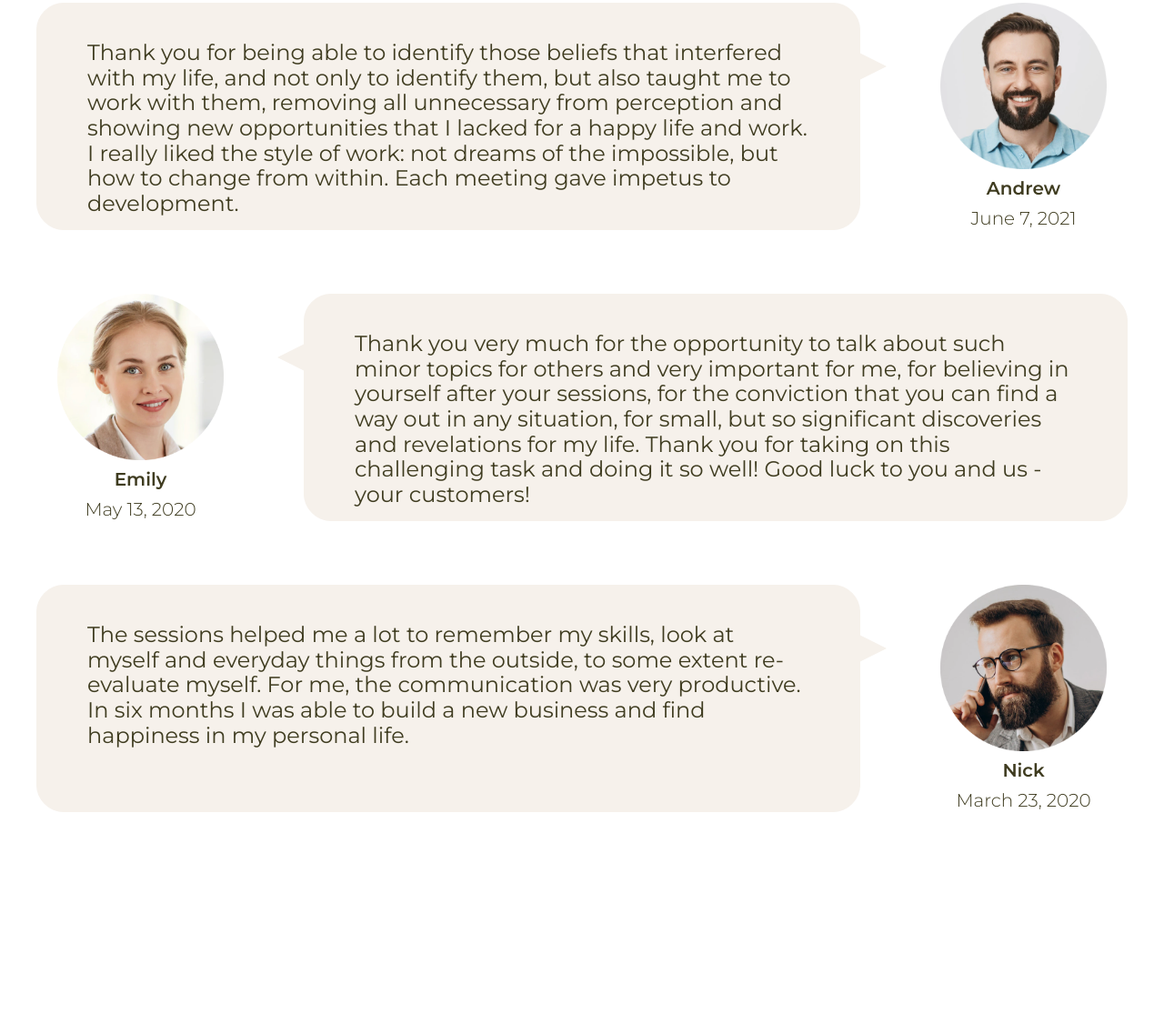
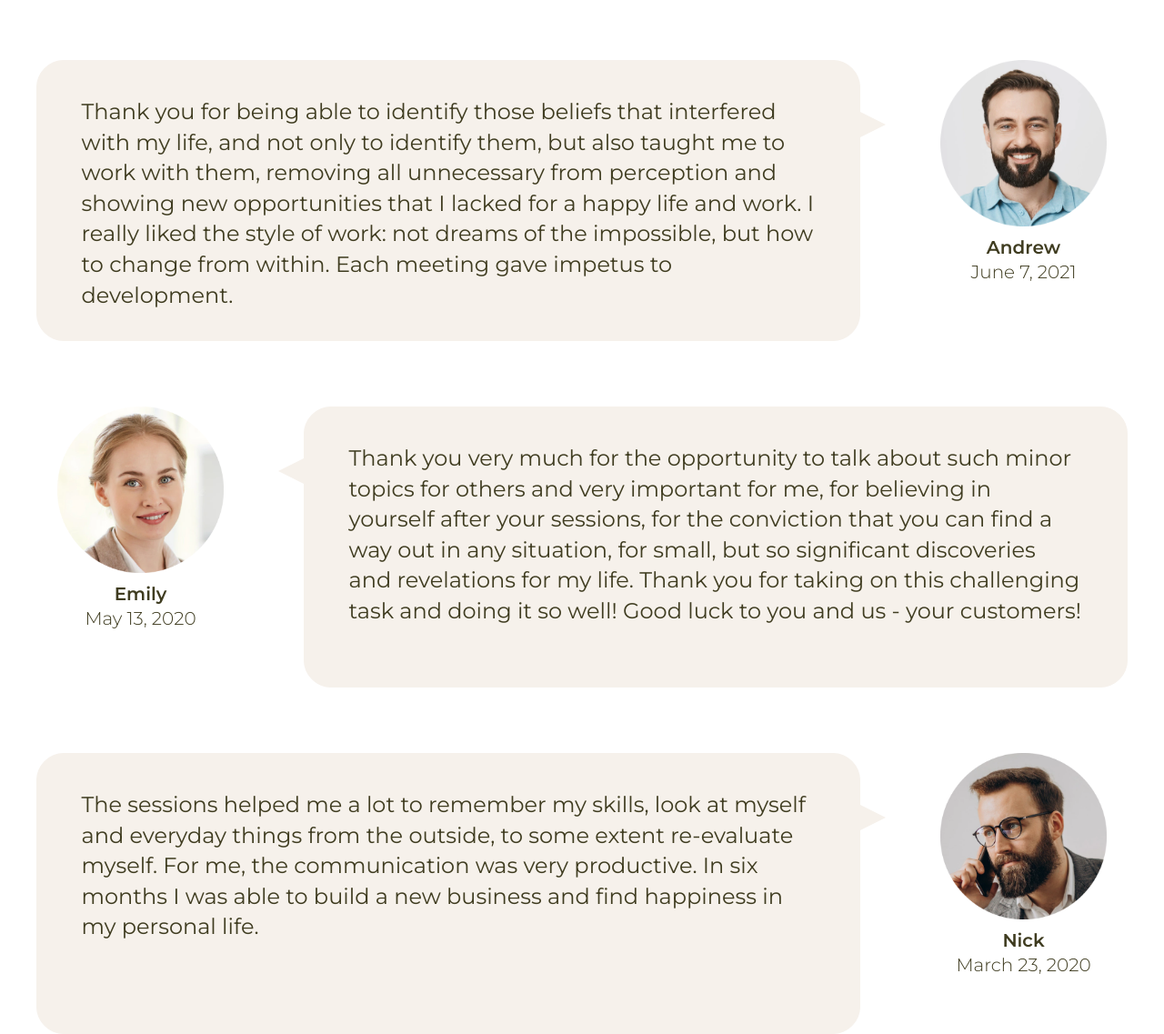
Before and after one commit to anevd/coaching-website, a website: page design/testimonials.html in a window 1280 px wide. Shown: the part 470-1607 px from the top of the page at 91% size. Before the commit the page ends 1363 px from the top, so only its background shows below. Drawn offline with Linux system fonts and the light colour scheme; a web font is replaced by a local one.

Commit message:
fixed testimonials files

```diff
--- a/design/testimonials.html
+++ b/design/testimonials.html
@@ -15,73 +15,76 @@
     <link rel="stylesheet" href="./assets/dist/css/main.css" />
   </head>
   <body>
-    <div class="wrapper">
-      <!-- header -->
+    <!-- header -->
+    <section class="testimonials">
+      <div class="wrapper">
+
 
       <!-- Ира -->
       <h1 class="title">TESTIMONIALS</h1>
-      <dev class="section">
-        <dev class="user">
+      <div class="testimonials-item">
+        <div class="testimonials-item__user">
           <img
-            class="user__img"
+            class="testimonials-item__user_img"
             src="../design/assets/images/review-photo1.png"
             alt="Alice's photo"
           />
 
-          <p class="user__name">Alice</p>
-          <p class="user__date">February 10, 2022</p>
-        </dev>
-        <dev class="text">
-          <dev class="triangle_right"></dev>
-          <p class="user__text_right">
+          <p class="testimonials-item__user_name">Alice</p>
+          <p class="testimonials-item__user_date">February 10, 2022</p>
+        </div>
+        <div >
+
+          <p class="testimonials-item__user_text-right">
             The coach directs, asks the right questions in such a way that I, as
             it were, could independently understand what I want and whether I
             really want it. Formulate and prioritize, draw up a plan of action,
             think clearly and act consciously. My thinking has become more
             positive. Throughout the joint communication, inner peace did not
             leave me, faith in my abilities increased, suspiciousness decreased.
-          </p></dev
-        >
-      </dev>
+          </p>
 
-      <dev class="section">
-        <dev class="text">
-          <dev class="triangle_left"></dev>
-          <p class="user__text_left">
+          </div>
+      </div>
+
+      <div class="testimonials-item">
+        <div >
+
+          <p class="testimonials-item__user_text-left">
             Thank you for being able to identify those beliefs that interfered
             with my life, and not only to identify them, but also taught me to
             work with them, removing all unnecessary from perception and showing
             new opportunities that I lacked for a happy life and work. I really
             liked the style of work: not dreams of the impossible, but how to
             change from within. Each meeting gave impetus to development.
-          </p></dev
+          </p></div
         >
-        <dev class="user">
+        <div class="testimonials-item__user">
           <img
-            class="user__img"
+            class="testimonials-item__user_img"
             src="../design/assets/images/review-photo2.png"
             alt="Andrew's photo"
           />
 
-          <p class="user__name">Andrew</p>
-          <p class="user__date">June 7, 2021</p>
-        </dev></dev
+          <p class="testimonials-item__user_name">Andrew</p>
+          <p class="testimonials-item__user_date">June 7, 2021</p>
+        </div></div
       >
 
-      <dev class="section">
-        <dev class="user">
+      <div class="testimonials-item">
+        <div class="testimonials-item__user">
           <img
-            class="user__img"
+            class="testimonials-item__user_img"
             src="../design/assets/images/review-photo3.png"
             alt="Emily's photo"
           />
 
-          <p class="user__name">Emily</p>
-          <p class="user__date">May 13, 2020</p>
-        </dev>
-        <dev class="text">
-          <dev class="triangle_right"></dev>
-          <p class="user__text_right">
+          <p class="testimonials-item__user_name">Emily</p>
+          <p class="testimonials-item__user_date">May 13, 2020</p>
+        </div>
+        <div >
+
+          <p class="testimonials-item__user_text-right">
             Thank you very much for the opportunity to talk about such minor
             topics for others and very important for me, for believing in
             yourself after your sessions, for the conviction that you can find a
@@ -90,31 +93,32 @@
             challenging task and doing it so well! Good luck to you and us -
             your customers!
           </p>
-        </dev>
-      </dev>
+        </div>
+      </div>
 
-      <dev class="section">
-        <dev class="text">
-          <dev class="triangle_left"></dev>
-          <p class="user__text_left">
+      <div class="testimonials-item">
+        <div >
+
+          <p class="testimonials-item__user_text-left">
             The sessions helped me a lot to remember my skills, look at myself
             and everyday things from the outside, to some extent re-evaluate
             myself. For me, the communication was very productive. In six months
             I was able to build a new business and find happiness in my personal
             life.
-          </p></dev
+          </p></div
         >
-        <dev class="user">
+        <div class="testimonials-item__user">
           <img
-            class="user__img"
+            class="testimonials-item__user_img"
             src="../design/assets/images/review-photo4.png"
             alt="Nick's photo"
           />
 
-          <p class="user__name">Nick</p>
-          <p class="user__date">March 23, 2020</p>
-        </dev></dev
+          <p class="testimonials-item__user_name">Nick</p>
+          <p class="testimonials-item__user_date">March 23, 2020</p>
+        </div></div
       >
+    </section>
 
       <!-- footer -->
     </div>
--- a/src/scss/layouts/general.scss
+++ b/src/scss/layouts/general.scss
@@ -7,6 +7,7 @@
 	border: none;
 	font-family: $default-font;
 	font-weight: 400;
+	color: $color-text;
 }
 
 h1,
--- a/src/scss/pages/testimonials.scss
+++ b/src/scss/pages/testimonials.scss
@@ -1,77 +1,71 @@
 @import "../layouts/variables.scss";
 
-    .section{
+    .testimonials-item{
     display: flex;
     flex-direction: row;
-    margin-top: 70px;
+    margin-top: 6%;
 }
-.user__img{
+.testimonials-item__user_img{
     max-width: 80%;
         }
-.user__name{
+.testimonials-item__user_name{
     font-family:$default-font;
-    color: $color-text;
+
     font-weight: 600;
     font-size: 20px;
     text-align: center;
-    margin-top: 10px;
+    margin-top: 5%;
 }
-.user__date{
+.testimonials-item__user_date{
     font-family:$default-font;
-    color: $color-text;
+
     font-weight: 300;
     font-size: 20px;
     text-align: center;
-    margin-top: 10px;
+    margin-top: 2%;
 }
-.user{display: flex;
+.testimonials-item__user{display: flex;
 flex-direction: column;
 align-items: center;}
-.user__text_right{
+.testimonials-item__user_text-right{
     font-family:$default-font;
-    color: $color-text;
     font-weight: 400;
     font-size: 24px;
     border: 1px solid $color-beige;
     background-color: $color-beige;
     border-radius: 30px;
-    padding:40px 55px 40px 55px;
+    line-height: 140%;
+    padding:4% 5% 4% 5%;
     margin-left: 65px;
     width: 906px;
-    height: 250px;
+    height: 309px;
+    position: relative;
     }
-.user__text_left{
+
+    .testimonials-item__user_text-right::after {
+        content: '';
+        position: absolute; /* Абсолютное позиционирование */
+        left: -44px; top: 55px; /* Положение треугольника */
+        border: 15px solid transparent;  /* Прозрачные границы */
+        border-right: 30px solid $color-beige; /* Добавляем треугольник */}
+
+.testimonials-item__user_text-left{
     font-family:$default-font;
-    color: $color-text;
     font-weight: 400;
     font-size: 24px;
     border: 1px solid $color-beige;
     background-color: $color-beige;
     border-radius: 30px;
-    padding:40px 55px 40px 55px;
+    line-height: 140%;
+    padding:4% 5% 4% 5%;
     margin-right: 65px;
     width: 906px;
-    height: 250px;
+    height: 309px;
+    position: relative;
 }
-.triangle_right{
-    background: green;
-    position: relative;
-    width: 100px; height: 50px;
-   }
-   .triangle_right::after {
+.testimonials-item__user_text-left::after {
     content: '';
-    position: absolute;
-    right: -66px; top: 55px;
-    border: 15px solid transparent; border-right: 30px solid $color-beige;
-   }
-   .triangle_left{
-    background: green;
-    position: relative;
-    width: 100px; height: 50px;
-   }
-   .triangle_left::after {
-    content: '';
-    position: absolute;
-    left: 905px; top: 55px;
-    border: 15px solid transparent; border-left: 30px solid $color-beige;
-   }
+    position: absolute; /* Абсолютное позиционирование */
+    right: -44px; top: 55px; /* Положение треугольника */
+    border: 15px solid transparent;
+    border-left: 30px solid $color-beige;}
```
Also changed, not shown: design/assets/dist/css/main.css, src/scss/layouts/general.css (added), src/scss/layouts/general.min.css (added).
